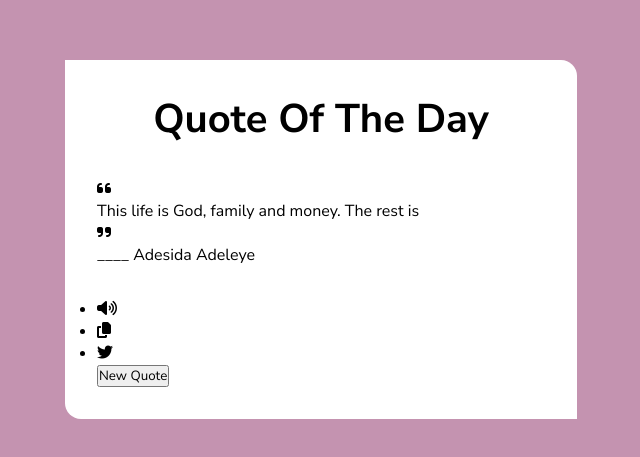
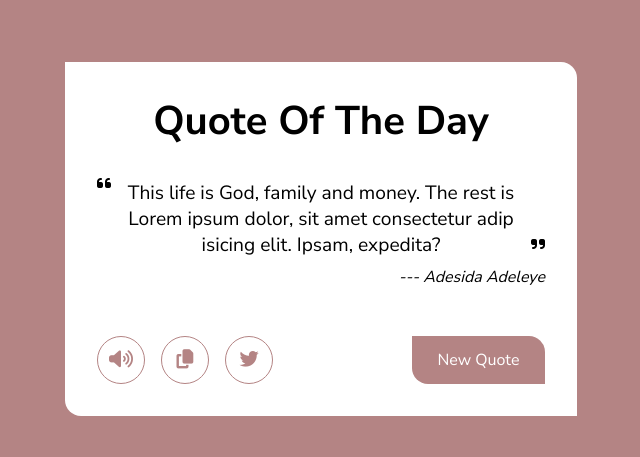
Before and after one commit to usernameisleye/quote-generator, a plain HTML site: page index.html in a window 1280 px wide. Shown: the part 161-618 px from the top of the page, without its empty margins (319-959 px from the left). Drawn offline with Linux system fonts and the light colour scheme.

Commit message:
update on main files

```diff
--- a/index.html
+++ b/index.html
@@ -19,13 +19,13 @@
         <section class="content">
             <div class="quote-box">
                 <i class="fas fa-quote-left"></i>
-                <p class="quote">This life is God, family and money. The rest is</p>
+                <p class="quote">This life is God, family and money. The rest is Lorem ipsum dolor, sit amet consectetur adipisicing elit. Ipsam, expedita?</p>
                 <i class="fas fa-quote-right"></i>
+            </div>
 
-                <div class="author">
-                    <span>____</span>
-                    <span class="name">Adesida Adeleye</span>
-                </div>
+            <div class="author">
+                <span>---</span>
+                <span class="name">Adesida Adeleye</span>
             </div>
         </section>
 
@@ -38,8 +38,8 @@
                     <li class="tweet-quote"><i class="fab fa-twitter"></i></li>
                 </ul>
 
-                <button>New Quote</button>
             </div>
+            <button class="quoteBtn">New Quote</button>
         </section>
 
     </main>
--- a/script.js
+++ b/script.js
@@ -0,0 +1,53 @@
+const quote = document.querySelector('.quote');
+const quoteBtn = document.querySelector('.quoteBtn');
+const authorName = document.querySelector('.name');
+const readQuote = document.querySelector('.read-quote');
+const copyQuote = document.querySelector('.copy-quote');
+const tweetQuote = document.querySelector('.tweet-quote');
+
+
+quoteBtn.addEventListener('click', generateQuote);
+readQuote.addEventListener('click', funcSpeech);
+
+copyQuote.addEventListener('click', () =>{
+    navigator.clipboard.writeText(quote.innerHTML);
+
+    //copy button function
+    copyQuote.innerHTML = '<i class="fa-solid fa-check"></i>'
+    setTimeout(()=>{
+        copyQuote.innerHTML = '<i class="fas fa-copy"></i>'
+    }, 1000)
+});
+
+//tweet function
+tweetQuote.addEventListener('click', () =>{
+    let tweetLink = `https://twitter.com/intent/tweet?url=${quote.innerHTML}`;
+
+    //opening a new tweet on Twitter webpage and putting 'new quote' in it's url
+    window.open(tweetLink, '_blank')
+});
+
+function generateQuote(){
+    quoteBtn.innerHTML = 'Loading Quote...';
+    quoteBtn.classList.add('loading');
+
+    //fecthing quotes from an API and then parsing into JS object
+    fetch('https://api.quotable.io/random').then(res => res.json()).then(newQuote =>{
+        quote.innerHTML = newQuote.content;
+        authorName.innerHTML = newQuote.author;
+        quoteBtn.innerHTML = 'New Quote';
+        quoteBtn.classList.remove('loading');
+    })
+
+    if(funcSpeech() = true){
+        return
+    }
+}
+
+function funcSpeech(){
+    //using web sppech api(SpeechSynthesisUtterance) that represents a speech request
+    let speech = new SpeechSynthesisUtterance(`${quote.innerHTML} by ${authorName.innerHTML}`)
+
+    //using speechSynthesis method(speak) to speak the 'speech'
+    speechSynthesis.speak(speech);
+}
--- a/style.css
+++ b/style.css
@@ -6,7 +6,7 @@
 }
 
 body{
-    background-color: #C493B0;
+    background-color: #B48484;
     display: flex;
     justify-content: center;
     align-items: center;
@@ -16,9 +16,9 @@ body{
 main{
     background-color: #FFF;
     padding: 2rem;
-    border-bottom-left-radius: 1rem;
-    border-top-right-radius: 1rem;
+    border-radius: 0 1rem 0 1rem;
     width: 40%;
+    height: fit-content;
 }
 
 main header{
@@ -30,3 +30,81 @@ main header{
 .content{
     margin: 2rem 0;
 }
+
+.quote-box{
+    display: flex;
+    justify-content: center;
+}
+
+.quote{
+    text-align: center;
+    word-break: break-all;
+    font-size: 1.2rem;
+}
+
+.quote-box i:first-child{
+    margin: -.3rem 1rem 0 0;
+}
+
+.quote-box i:last-child{
+    margin: 0 0 .4rem 1rem;
+    display: flex;
+    align-items: flex-end;
+}
+
+.author{
+    text-align: end;
+    font-style: italic;
+    margin-top: .5rem;
+}
+
+.buttons{
+    display: flex;
+    justify-content: space-between;
+    margin-top: 3rem;
+}
+
+.options ul{
+    display: flex;
+    gap: 1rem;
+    list-style: none;
+}
+
+.options ul li{
+    color: #B48484;
+    border: #B48484 1px solid;
+    width: 3rem;
+    height: 3rem;
+    display: flex;
+    justify-content: center;
+    align-items: center;
+    border-radius: 50%;
+    font-size: 1.2rem;
+    cursor: pointer;
+    transition: .25s;
+
+}
+
+.options ul li:hover{
+    background-color: #B48484;
+    color: #FFF;
+}
+
+.buttons button{
+    padding: .8rem 1.6rem;
+    border-radius: 0 1rem 0 1rem;
+    border: none;
+    background-color: #B48484;
+    color: #FFF;
+    font-size: 1rem;
+    cursor: pointer;
+    transition: .4s ease-in-out;
+}
+
+.buttons button:hover{
+    filter: brightness(95%);
+}
+
+.buttons button.loading{
+    border-radius: 1rem 0 1rem 0;
+}
```
